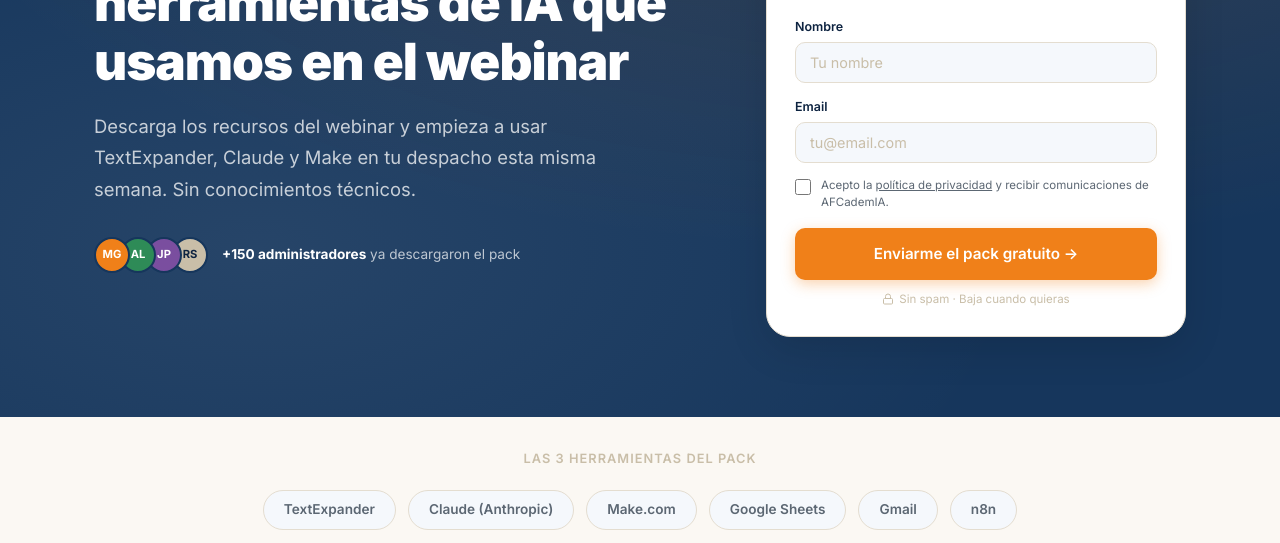
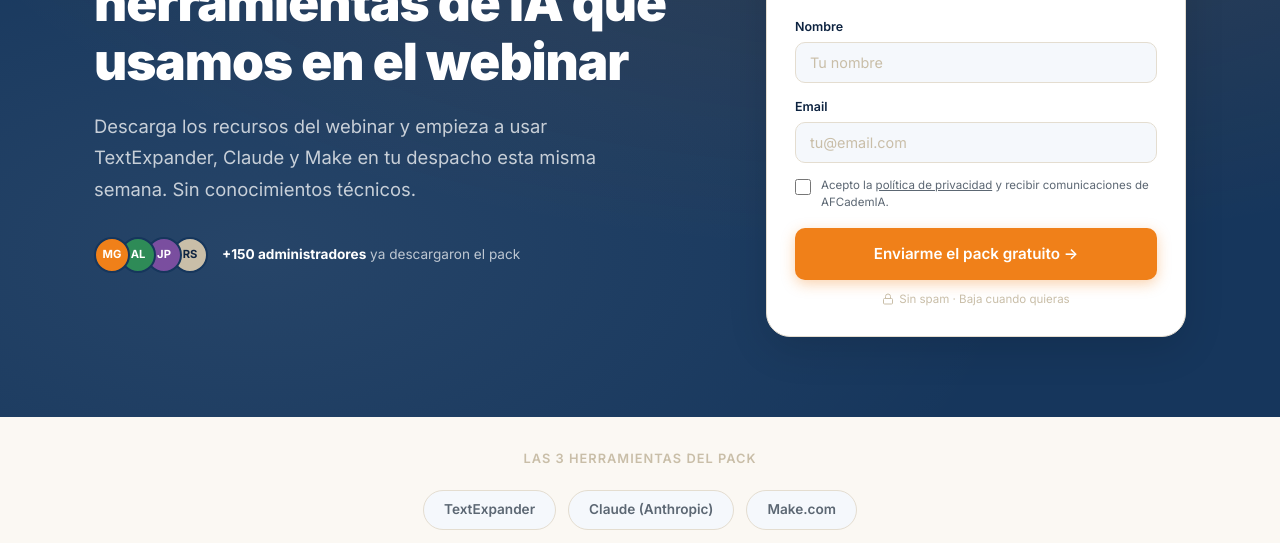
Before and after one commit to Manelgon/webinar-julio-2026.afcademia.com-, a website: page index.html in a window 1280 px wide. Shown: the part 409-952 px from the top of the page. Drawn offline with nearby package versions, Linux system fonts and the light colour scheme.

Commit message:
fix: eliminar Google Sheets, Gmail y n8n de la trust bar
Co-Authored-By: Claude Sonnet 4.6 <noreply@anthropic.com>

```diff
--- a/index.html
+++ b/index.html
@@ -108,9 +108,6 @@
                 <span class="trust-item">TextExpander</span>
                 <span class="trust-item">Claude (Anthropic)</span>
                 <span class="trust-item">Make.com</span>
-                <span class="trust-item">Google Sheets</span>
-                <span class="trust-item">Gmail</span>
-                <span class="trust-item">n8n</span>
             </div>
         </div>
     </section>
```
